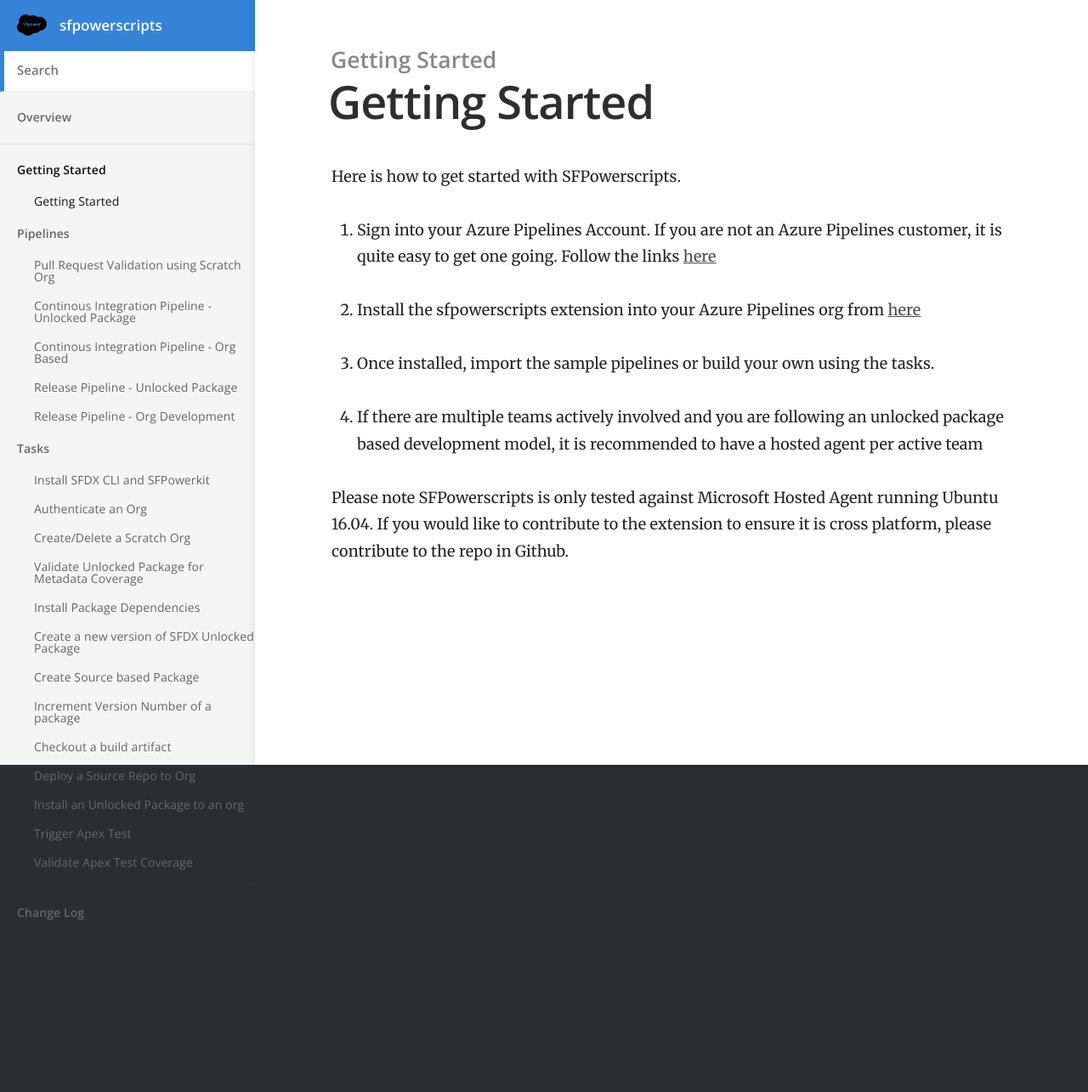
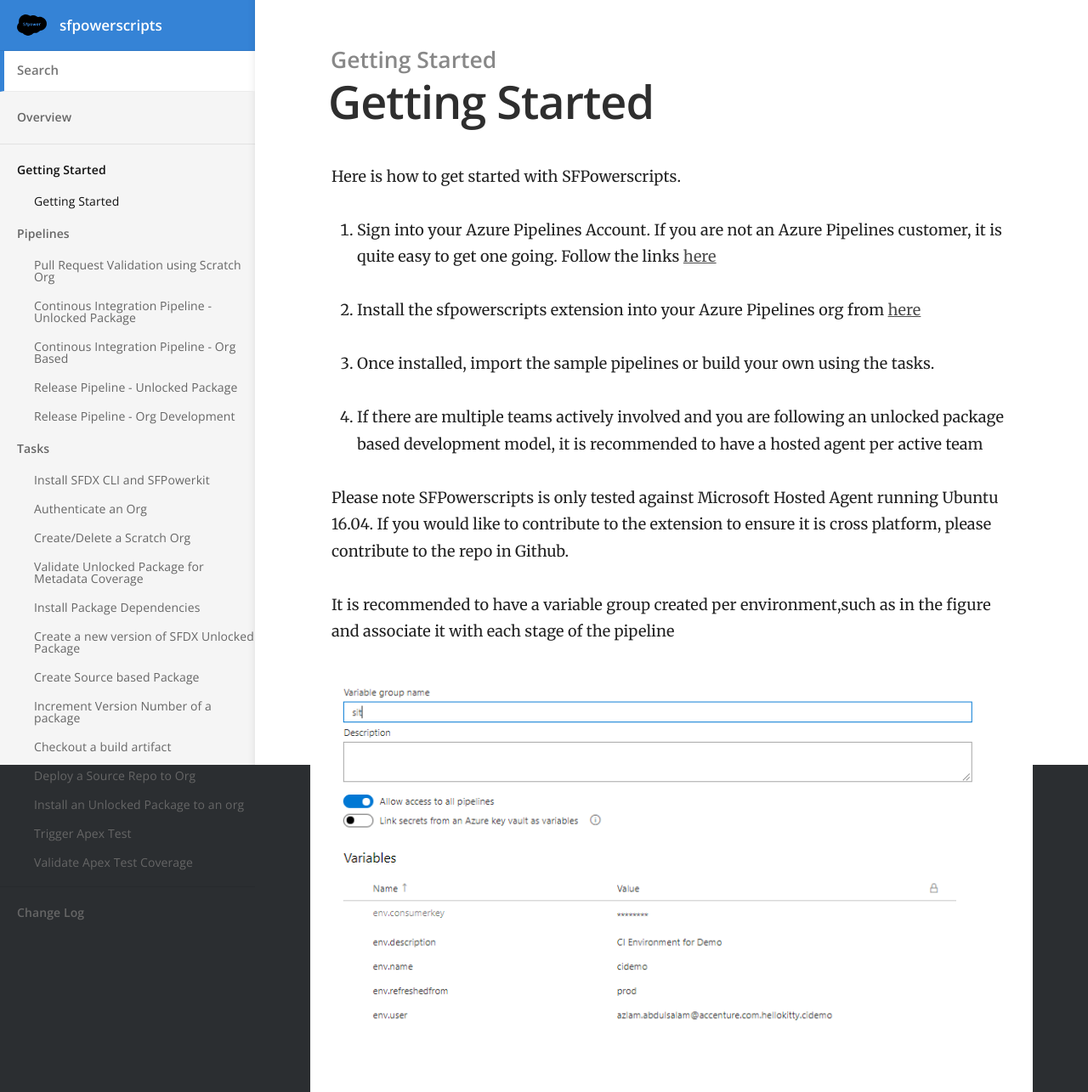
Before and after one commit to nbatterham/sfpowerscripts-doc, a Jekyll site: the page built from _docs/GettingStarted/Gettign Started.md, in a window 1280 px wide. Shown: the whole page at 85% size. Built offline with Jekyll 4.4.1, drawn with Linux system fonts in a browser that asks for light colours; before the commit the page ends 1105 px from its top, so only the background shows below that.

```diff
--- a/_docs/GettingStarted/Gettign Started.md
+++ b/_docs/GettingStarted/Gettign Started.md
@@ -16,3 +16,7 @@ Here is how to get started with SFPowerscripts.
 
 
 Please note SFPowerscripts is only tested against Microsoft Hosted Agent running Ubuntu 16.04. If you would like to contribute to the extension to ensure it is cross platform, please contribute to the repo in Github.
+
+It is recommended to have a variable group created per environment,such as in the figure and associate it with each stage of the pipeline
+
+![](/images/variable_group_for_envs.png){: width="812" height="440"}
```
Also changed, not shown: _posts/2019-09-24-release-1-x.md (+1 -1 lines).
